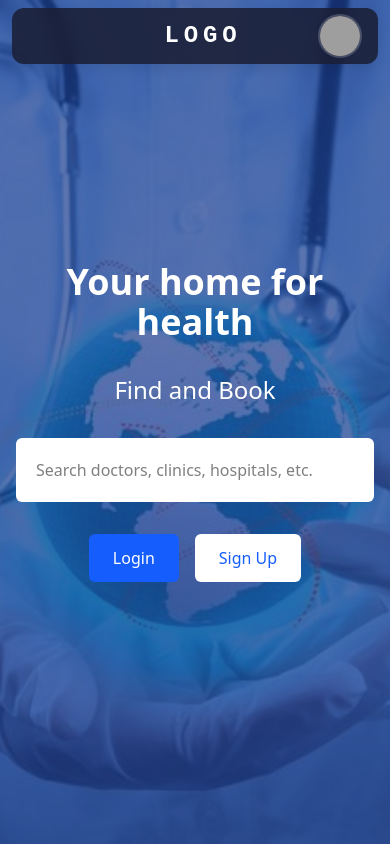
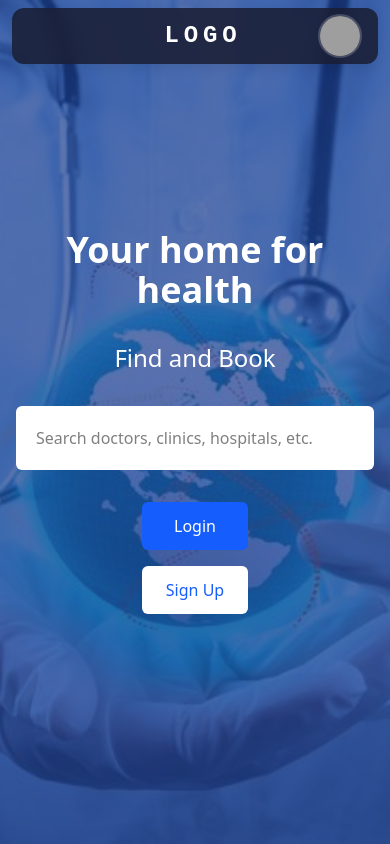
Before and after one commit to sankarsharn/medical-booking, a Next.js app: page / in a window 390 px wide. Shown: the top 844 px of the page. Built offline with nearby package versions, Linux system fonts and the light colour scheme; grey boxes are pictures that could not be loaded; some icons are missing.

Commit message:
Added the necessary routings

```diff
--- a/src/app/components/Search.tsx
+++ b/src/app/components/Search.tsx
@@ -1,5 +1,6 @@
-import React from 'react'
-import Image from 'next/image'
+import React from 'react';
+import Image from 'next/image';
+import Link from 'next/link';
 
 const Search = () => {
   return (
@@ -7,11 +8,11 @@ const Search = () => {
       {/* Hero section with full-screen image */}
       <div className="relative w-full h-screen">
         <Image
-                  src="/welcome-image.jpeg"  // Place your image in the public folder
+          src="/welcome-image.jpeg"
           alt="Welcome Image"
           fill
           sizes="100vw"
-                  priority  // For LCP improvement since this is the main image
+          priority
           className="object-cover"
         />
 
@@ -35,19 +36,25 @@ const Search = () => {
             </div>
 
             {/* Login and Sign Up buttons */}
-                    <div className="flex space-x-4">
-                      <button className="px-6 py-3 bg-blue-600 text-white rounded-md hover:bg-blue-700 transition-colors font-medium">
+            <div className="flex flex-col sm:flex-row space-y-4 sm:space-y-0 sm:space-x-4">
+              <Link
+                href="/authentication"
+                className="px-6 py-3 bg-blue-600 text-white rounded-md cursor-pointer hover:bg-blue-700 transition-colors font-medium text-center"
+              >
                 Login
-                      </button>
-                      <button className="px-6 py-3 bg-white text-blue-600 rounded-md hover:bg-gray-100 transition-colors font-medium">
+              </Link>
+              <Link
+                href="/authentication"
+                className="px-6 py-3 bg-white text-blue-600 rounded-md cursor-pointer hover:bg-gray-100 transition-colors font-medium text-center"
+              >
                 Sign Up
-                      </button>
+              </Link>
             </div>
           </div>
         </div>
       </div>
     </div>
-  )
-}
+  );
+};
 
-export default Search
+export default Search;
```
Lines whose indentation alone changed are shown as unchanged.
